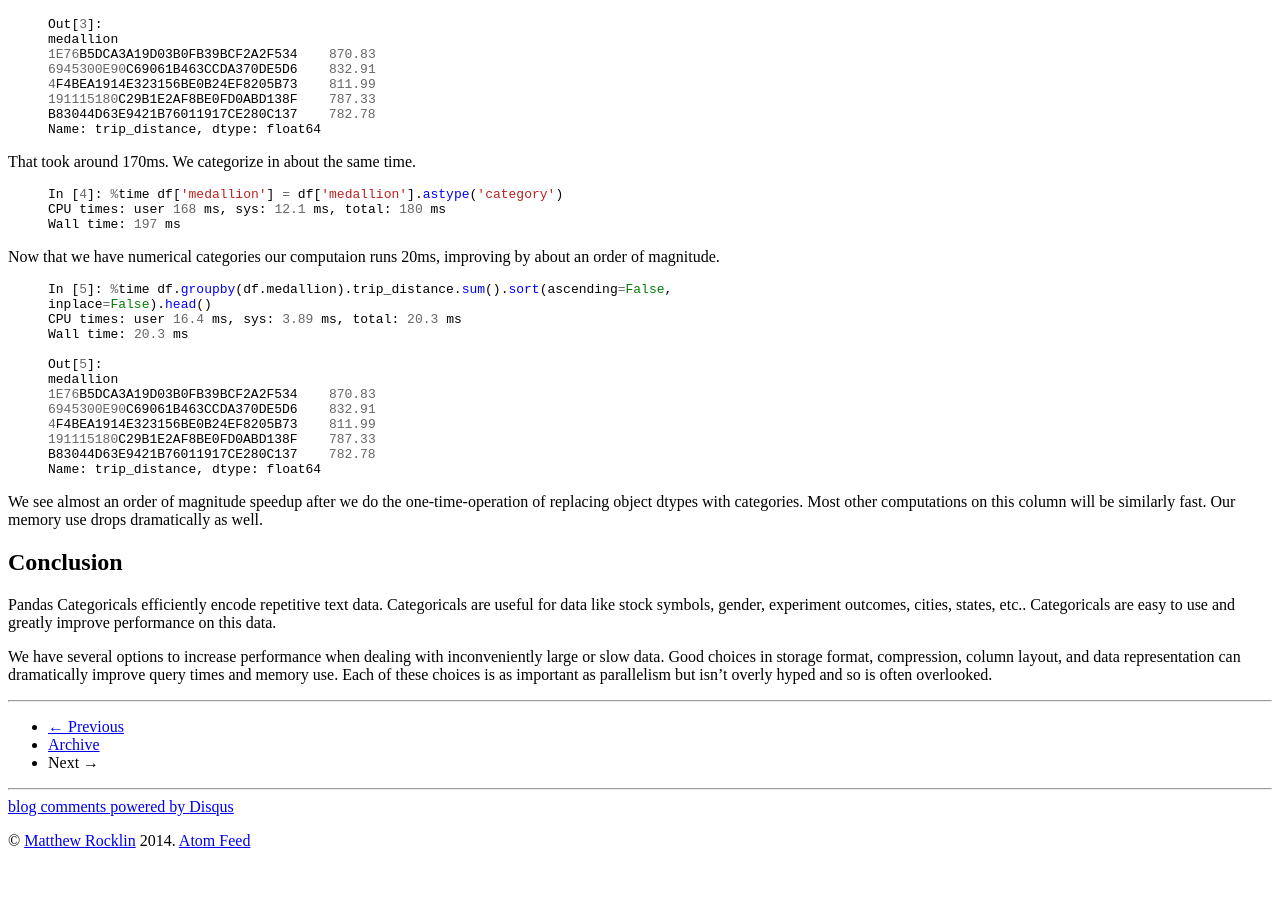
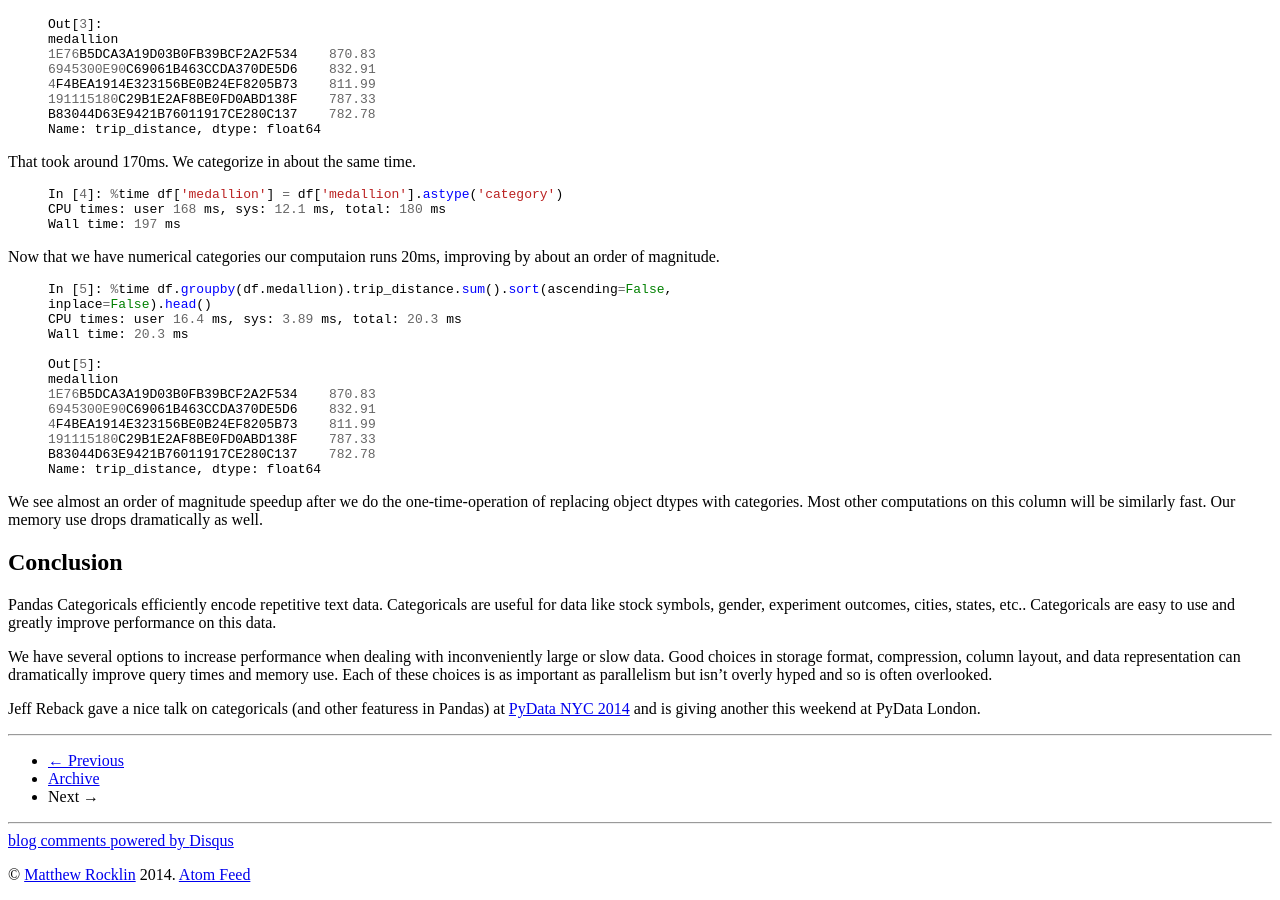
Before and after one commit to besyskymnbk/blog, a Jekyll site: the page built from _posts/work/2015-06-18-Categoricals.md, in a window 1280 px wide and 900 px high, scrolled down 2116 px. Built offline with Jekyll 4.4.1, drawn with Linux system fonts in a browser that asks for light colours; comment, search, counter and statistics services are not loaded; before the commit the page ends 2982 px from its top, so only the background shows below that.

Commit message:
add link to @jreback s pydata nyc talk

```diff
--- a/_posts/work/2015-06-18-Categoricals.md
+++ b/_posts/work/2015-06-18-Categoricals.md
@@ -209,3 +209,7 @@ inconveniently large or slow data.  Good choices in storage format,
 compression, column layout, and data representation can dramatically improve
 query times and memory use. Each of these choices is as important as
 parallelism but isn't overly hyped and so is often overlooked.
+
+Jeff Reback gave a nice talk on categoricals (and other featuress in Pandas) at
+[PyData NYC 2014](https://www.youtube.com/watch?v=PUsntnCp65c) and is giving
+another this weekend at PyData London.
```
